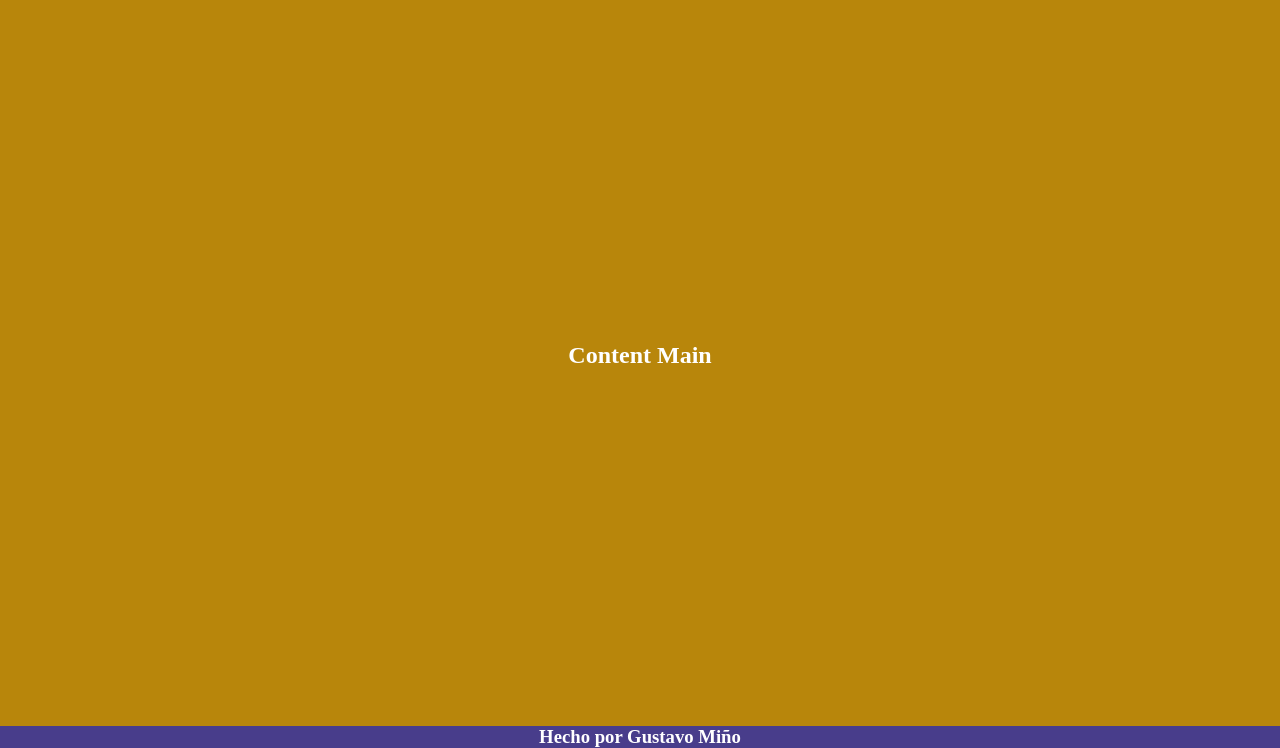
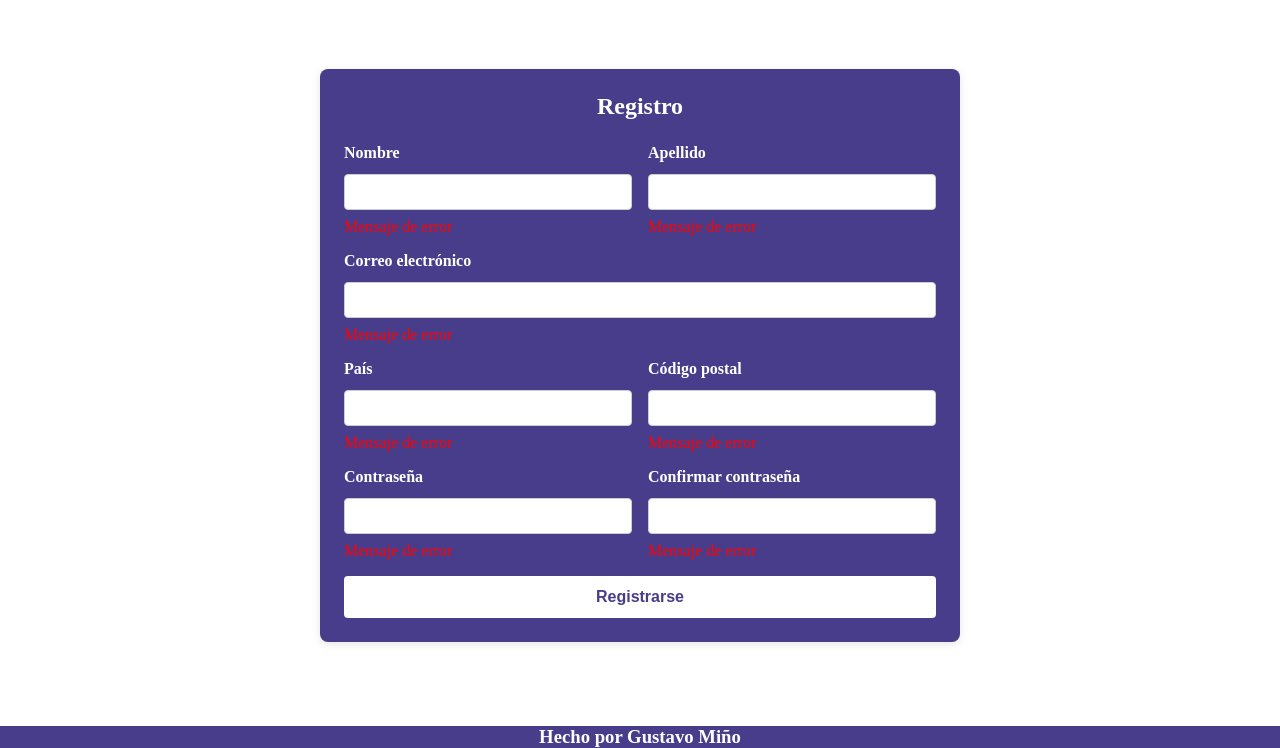
Before and after one commit to guswebdev/odin-validation-form, a website built with webpack: page src/template.html in a window 1280 px wide. Shown: the part 52-800 px from the top of the page. Built offline with nearby package versions, Linux system fonts and the light colour scheme.

Commit message:
Creacion del formulario Html y Css

```diff
--- /dev/null
+++ b/src/css/basicos.css
@@ -0,0 +1,21 @@
+body {
+  width: 100%;
+  min-height: 100vh;
+  display: flex;
+  flex-direction: column;
+  color: white;
+  text-align: center;
+}
+
+main {
+  flex: 1;
+  display: flex;
+  justify-content: center;
+  align-items: center;
+  /*background-color: darkgoldenrod;*/
+}
+
+.header,
+.footer {
+    background-color: darkslateblue;
+}
--- /dev/null
+++ b/src/css/form.css
@@ -0,0 +1,77 @@
+.form-container {
+  background-color: darkslateblue;
+  color: white;
+  margin: 1rem;
+  padding: 1.5rem;
+  border-radius: 8px;
+  box-shadow: 0 2px 8px rgba(0, 0, 0, 0.1);
+  width: 100%;
+  max-width: 640px;
+}
+
+h2 {
+  text-align: center;
+  margin-bottom: 1.5rem;
+}
+
+form {
+  display: flex;
+  flex-direction: column;
+  gap: 1rem;
+}
+
+.form-group {
+  display: flex;
+  flex-direction: column;
+  gap: 0.5rem;
+  text-align: left;
+}
+
+label {
+  font-weight: bold;
+  margin-bottom: 0.25rem;
+}
+
+input {
+  padding: 0.5rem;
+  border: 1px solid #ccc;
+  border-radius: 4px;
+  font-size: 1rem;
+}
+
+input:focus {
+  border-color: #007bff;
+  outline: none;
+  box-shadow: 0 0 3px rgba(0, 123, 255, 0.3);
+}
+
+button {
+  background-color: white;
+  color: darkslateblue;
+  padding: 0.75rem;
+  border: none;
+  border-radius: 4px;
+  cursor: pointer;
+  font-size: 1rem;
+  font-weight: bold;
+  transition: background-color 0.3s;
+}
+
+button:hover {
+  background-color:rgb(105, 90, 204);
+  color: white;
+}
+
+@media screen and (min-width: 768px) {
+  form {
+    display: grid;
+    grid-template-columns: 1fr 1fr;
+    gap: 1rem;
+  }
+  .full-width {
+    grid-column: span 2;
+  }
+  button {
+    grid-column: span 2;
+  }
+}
--- a/src/style.css
+++ b/src/style.css
@@ -1,23 +1,3 @@
 @import "css/reset.css";
-
-body {
-  width: 100%;
-  min-height: 100vh;
-  display: flex;
-  flex-direction: column;
-  color: white;
-  text-align: center;
-}
-
-main {
-  flex: 1;
-  display: flex;
-  justify-content: center;
-  align-items: center;
-  background-color: darkgoldenrod;
-}
-
-.header,
-.footer {
-    background-color: darkslateblue;
-}
+@import "css/basicos.css";
+@import "css/form.css";
--- a/src/template.html
+++ b/src/template.html
@@ -10,7 +10,104 @@
       <h1>Template Webpack</h1>
     </header>
     <main>
-      <h2>Content Main</h2>
+      <div class="form-container">
+        <h2>Registro</h2>
+        <form action="#" method="post" novalidate>
+          <div class="form-group">
+            <label for="nombre">Nombre</label>
+            <input
+              type="text"
+              id="nombre"
+              name="nombre"
+              required
+              autocomplete="off"
+            />
+            <span style="color: red" data-error="nombre">Mensaje de error</span>
+          </div>
+
+          <div class="form-group">
+            <label for="apellido">Apellido</label>
+            <input
+              type="text"
+              id="apellido"
+              name="apellido"
+              required
+              autocomplete="off"
+            />
+            <span style="color: red" data-error="apellido"
+              >Mensaje de error</span
+            >
+          </div>
+
+          <div class="form-group full-width">
+            <label for="correo">Correo electrónico</label>
+            <input
+              type="email"
+              id="correo"
+              name="correo"
+              required
+              autocomplete="off"
+            />
+            <span style="color: red" data-error="correo">Mensaje de error</span>
+          </div>
+
+          <div class="form-group">
+            <label for="pais">País</label>
+            <input
+              type="text"
+              id="pais"
+              name="pais"
+              required
+              autocomplete="off"
+            />
+            <span style="color: red" data-error="pais">Mensaje de error</span>
+          </div>
+
+          <div class="form-group">
+            <label for="codigo_postal">Código postal</label>
+            <input
+              type="tel"
+              id="codigo_postal"
+              name="codigo_postal"
+              required
+              autocomplete="off"
+            />
+            <span style="color: red" data-error="codigo_postal"
+              >Mensaje de error</span
+            >
+          </div>
+
+          <div class="form-group">
+            <label for="contrasena">Contraseña</label>
+            <input
+              type="password"
+              id="contrasena"
+              name="contrasena"
+              required
+              autocomplete="off"
+            />
+            <span style="color: red" data-error="contraseña"
+              >Mensaje de error</span
+            >
+          </div>
+
+          <div class="form-group">
+            <label for="confirmar_contrasena">Confirmar contraseña</label>
+            <input
+              type="password"
+              id="confirmar_contrasena"
+              name="confirmar_contrasena"
+              required
+              autocomplete="off"
+            />
+            <span style="color: red" data-error="confirmar_contrasena"
+              >Mensaje de error</span
+            >
+          </div>
+
+          <button type="submit">Registrarse</button>
+        </form>
+      </div>
     </main>
     <footer class="footer">
       <h3>Hecho por Gustavo Miño</h3>
```
